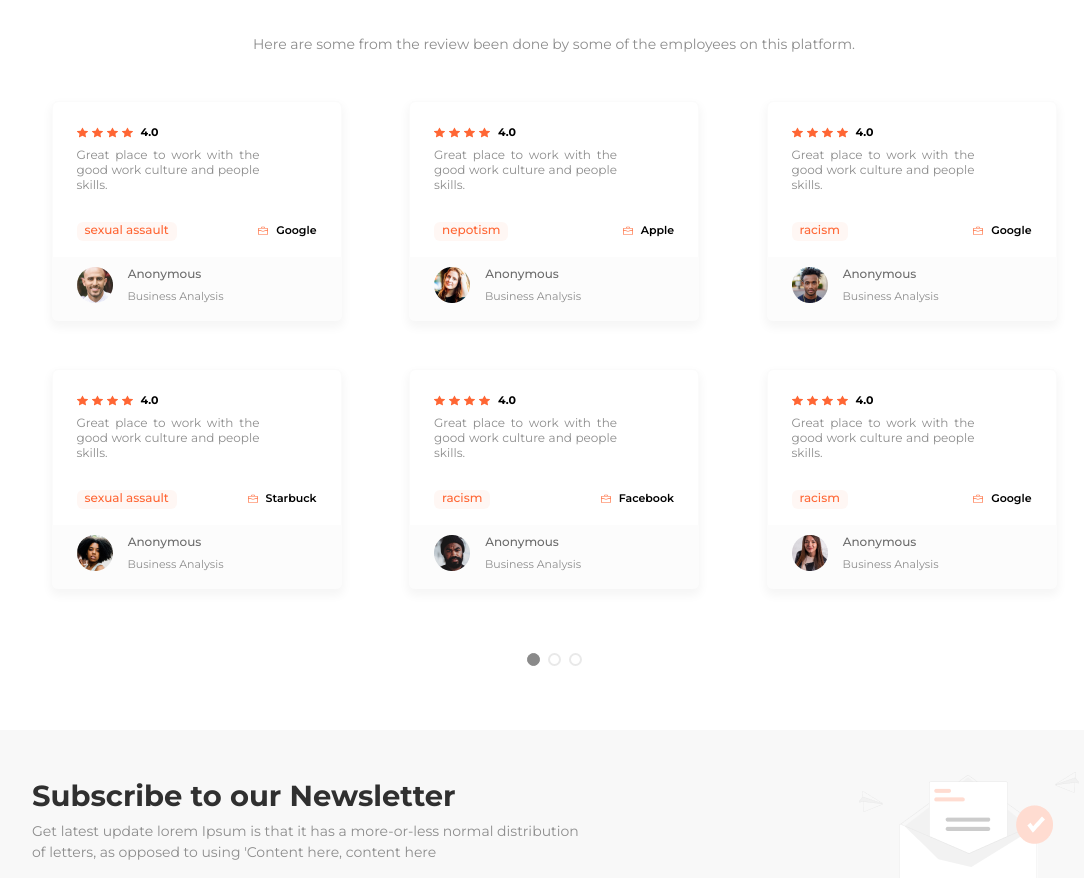
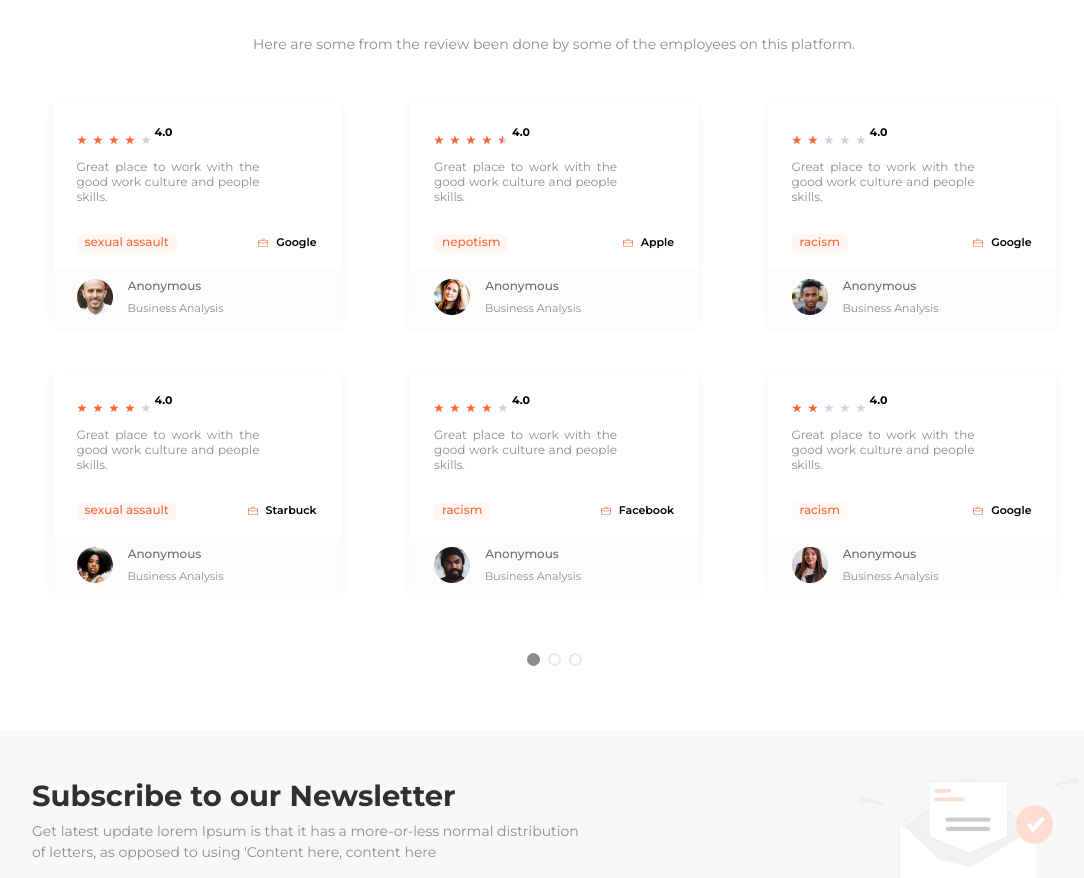
Before and after one commit to Dreezy305/Business-Landing, a React (Create React App) app: page / in a window 1280 px wide. Shown: the part 793-1671 px from the top of the page, without its empty margins (86-1170 px from the left). Built offline with nearby package versions, Linux system fonts and the light colour scheme.

Commit message:
stars rating

```diff
--- a/package.json
+++ b/package.json
@@ -11,9 +11,11 @@
     "@testing-library/user-event": "^12.1.10",
     "bootstrap": "^5.1.3",
     "node-sass": "^6.0.1",
+    "prop-types": "^15.7.2",
     "react": "^17.0.2",
     "react-dom": "^17.0.2",
     "react-scripts": "4.0.3",
+    "react-star-ratings": "^2.3.0",
     "sass": "^1.43.4",
     "web-vitals": "^1.0.1"
   },
--- a/src/App.css
+++ b/src/App.css
@@ -112,7 +112,6 @@
   }
   .mobile-collapse {
     display: inline !important;
-    /*flex-direction: row;*/
   }
   .mobile {
     display: grid;
--- a/src/components/featured.js
+++ b/src/components/featured.js
@@ -1,4 +1,6 @@
 import React from "react";
+import StarRatings from "react-star-ratings";
+
 import Star from "../assets/star.svg";
 import Briefcase from "../assets/briefcase.svg";
 import Ellipse1 from "../assets/Ellipse1.png";
@@ -17,18 +19,18 @@ function Featured() {
       review: "sexual assault",
       company: "Google",
       pic: Ellipse1,
-      rating: 2,
+      rating: 4,
     },
-    { id: 2, review: "nepotism", company: "Apple", pic: Ellipse2, rating: 2 },
+    { id: 2, review: "nepotism", company: "Apple", pic: Ellipse2, rating: 4.5 },
     { id: 3, review: "racism", company: "Google", pic: Ellipse3, rating: 2 },
     {
       id: 4,
       review: "sexual assault",
       company: "Starbuck",
       pic: Ellipse4,
-      rating: 2,
+      rating: 4,
     },
-    { id: 5, review: "racism", company: "Facebook", pic: Ellipse5, rating: 2 },
+    { id: 5, review: "racism", company: "Facebook", pic: Ellipse5, rating: 4 },
     { id: 6, review: "racism", company: "Google", pic: Ellipse6, rating: 2 },
   ];
 
@@ -102,7 +104,13 @@ function Featured() {
                   <div class="card-body">
                     <div className="d-flex flex-row">
                       {/*<img src={Star} className="me-1" alt="..." />*/}
-                      {renderStars(item.rating)}
+                      {/*{renderStars(item.rating)}*/}
+                      <StarRatings
+                        rating={item.rating}
+                        starDimension="10px"
+                        starSpacing="3px"
+                        starRatedColor="#FF6634"
+                      />
                       <span className="fw-bold ms-1">4.0</span>
                     </div>
                     <p class="card-text text-left mt-2">
```
Also changed, not shown: src/components/ratings.js (added, +19 -0 lines), 1 other file (tests, documents, lock files or other folders).
